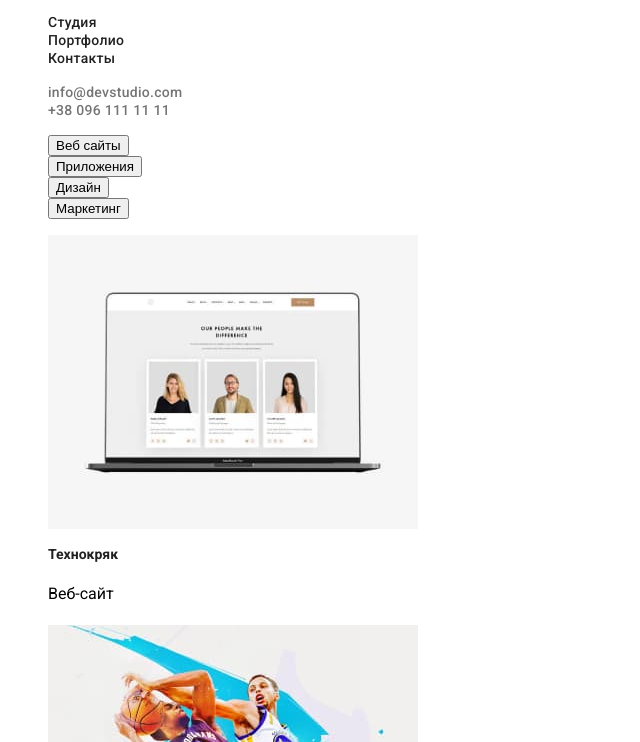
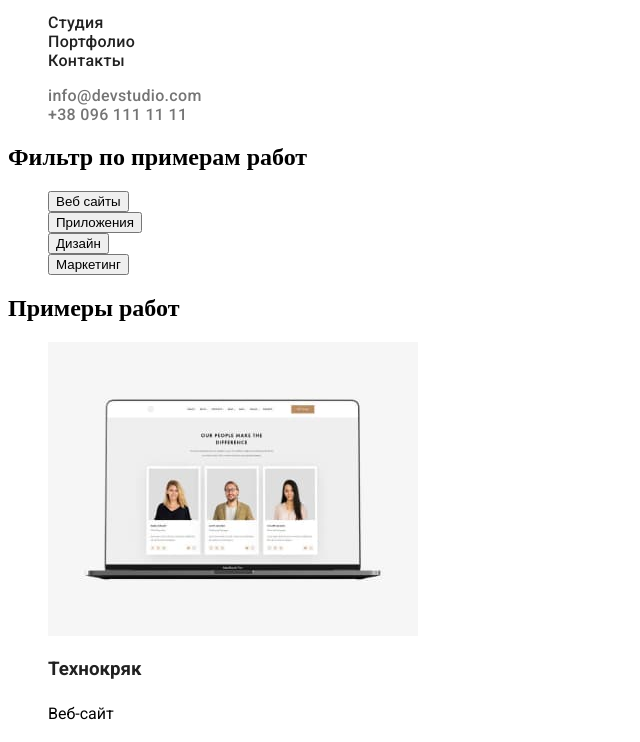
Before and after one commit to Olena-Lena/homework-2, a plain HTML site: page portfolio.html in a window 1280 px wide. Shown: the part 30-772 px from the top of the page, without its empty margins (0-640 px from the left). Drawn offline with Linux system fonts and the light colour scheme.

Commit message:
First commit

```diff
--- a/css/style.css
+++ b/css/style.css
@@ -7,6 +7,10 @@
 .list {list-style: none;}
 
 .link {text-decoration: none;}
+
+.body {
+font-size: 14px;
+line-height: 1.14;}
 
 /*=======HEADER=======*/
 
@@ -19,8 +23,6 @@
 .nav-list {
 font-family:var(--main-font-family);
 font-weight: 500;
-font-size: 14px;
-line-height: 1.14;
 letter-spacing: 0.02em;
 color: var(--basic-color-font);
 }
@@ -34,8 +36,6 @@ color: var(--color-accent);
 .contact-mail {
 font-family: var(--main-font-family);
 font-weight: 500;
-font-size: 14px;
-line-height: 1.14;
 letter-spacing: 0.02em;
 color: var(--secondary-color-font);}
 
@@ -47,8 +47,6 @@ color: var(--color-accent)
 .contact-number {
 font-family: var(--main-font-family);
 font-weight: 500;
-font-size: 14px;
-line-height: 1.14;
 letter-spacing: 0.02em;
 color: var(--secondary-color-font);}
 
@@ -92,8 +90,6 @@ cursor: pointer;}
 .subtitle {
 font-family: var(--main-font-family);
 font-style: 700;
-font-size: 14px;
-line height: 1.14;
 color: var (--basic-color-font)}
 
 .text {
@@ -139,7 +135,6 @@ color: var (--secondary-color-font);}
 font-family: var(--main-font-family);
 font-style: normal;
 font-weight: 700;
-font-size: 14px;
-line-height: 1.14;
+
 
 color: var(--basic-color-font);}
--- a/index2.html
+++ b/portfolio.html
@@ -30,12 +30,17 @@
     </ul>
   </header>
   <main>
+    <section>
+      <h2>Фильтр по примерам работ</h2>
     <ul class="list">
      <li> <button class="" type="button">Веб сайты</button> </li>
      <li> <button class="" type="button">Приложения</button> </li>
      <li> <button class="" type="button">Дизайн</button> </li>
      <li> <button class="" type="button">Маркетинг</button> </li>
     </ul>
+    </section>
+    <section>
+      <h2>Примеры работ</h2>
     <ul class="list">
       <li>
         <img src="./img/website.jpg" alt="веб сайт" width="370" height="294">
@@ -83,6 +88,7 @@
         <p class="secondary-text">Приложение</p>
       </li>
     </ul>
+    </section>
   </main>
 <footer>
   <a class="logo link" href="/" lang="en">
```
